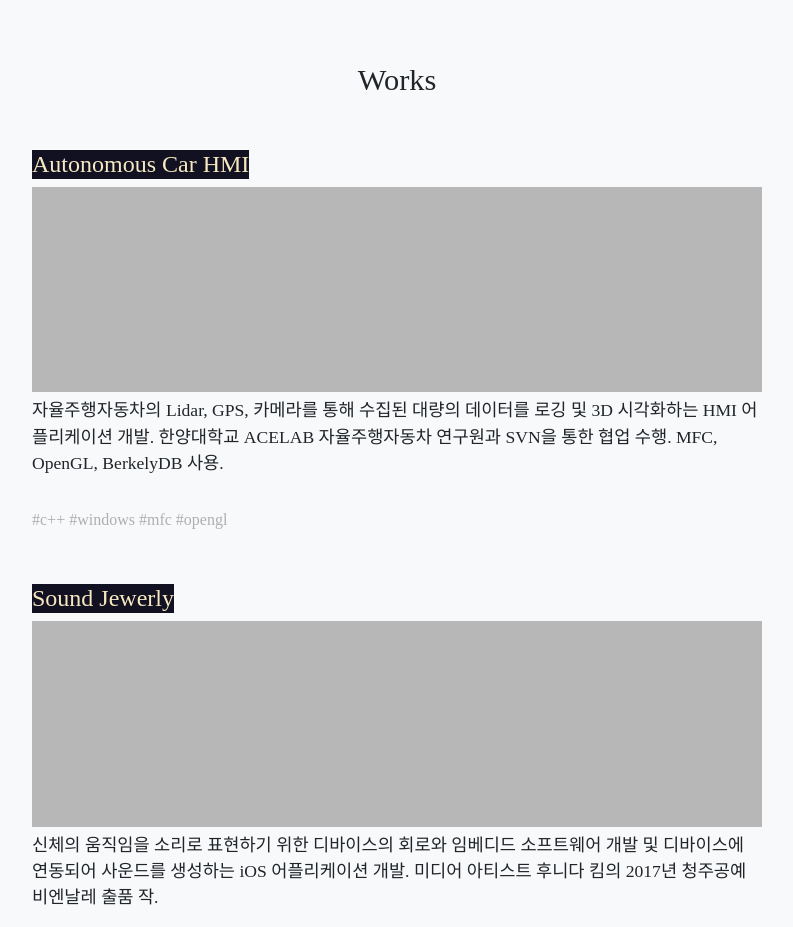
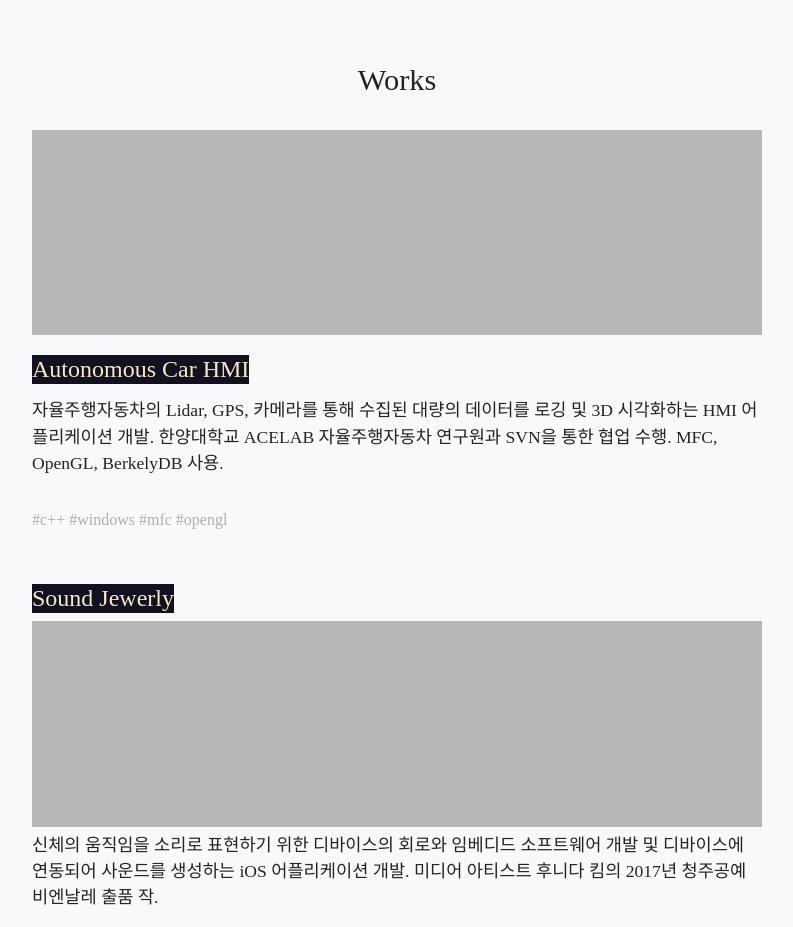
Before and after one commit to Hyun-je/Portfolio, a website with bundled scripts: page index.html in a window 1280 px wide. Shown: the part 1180-2107 px from the top of the page, without its empty margins (243-1036 px from the left). Built offline with nearby package versions, Linux system fonts and the light colour scheme.

Commit message:
Update index.html

```diff
--- a/index.html
+++ b/index.html
@@ -83,8 +83,10 @@
                     <h2 align="center">Works</h2>
                     <p></p>
 
-                    <h4>Autonomous Car HMI</h4>
-                    <img class="img-fluid" src="image/dummy.png">
+                    <div style="position: relative;">
+                        <img class="img-fluid" src="image/dummy.png">
+                        <h4>Autonomous Car HMI</h4>
+                    </div>
                     <p class="lead">자율주행자동차의 Lidar, GPS, 카메라를 통해 수집된 대량의 데이터를 로깅 및 3D 시각화하는 HMI 어플리케이션 개발. 한양대학교 ACELAB 자율주행자동차 연구원과 SVN을 통한 협업 수행. MFC, OpenGL, BerkelyDB 사용.
                     </p>
                     <p class="tag">#c++ #windows #mfc #opengl</p>
```
